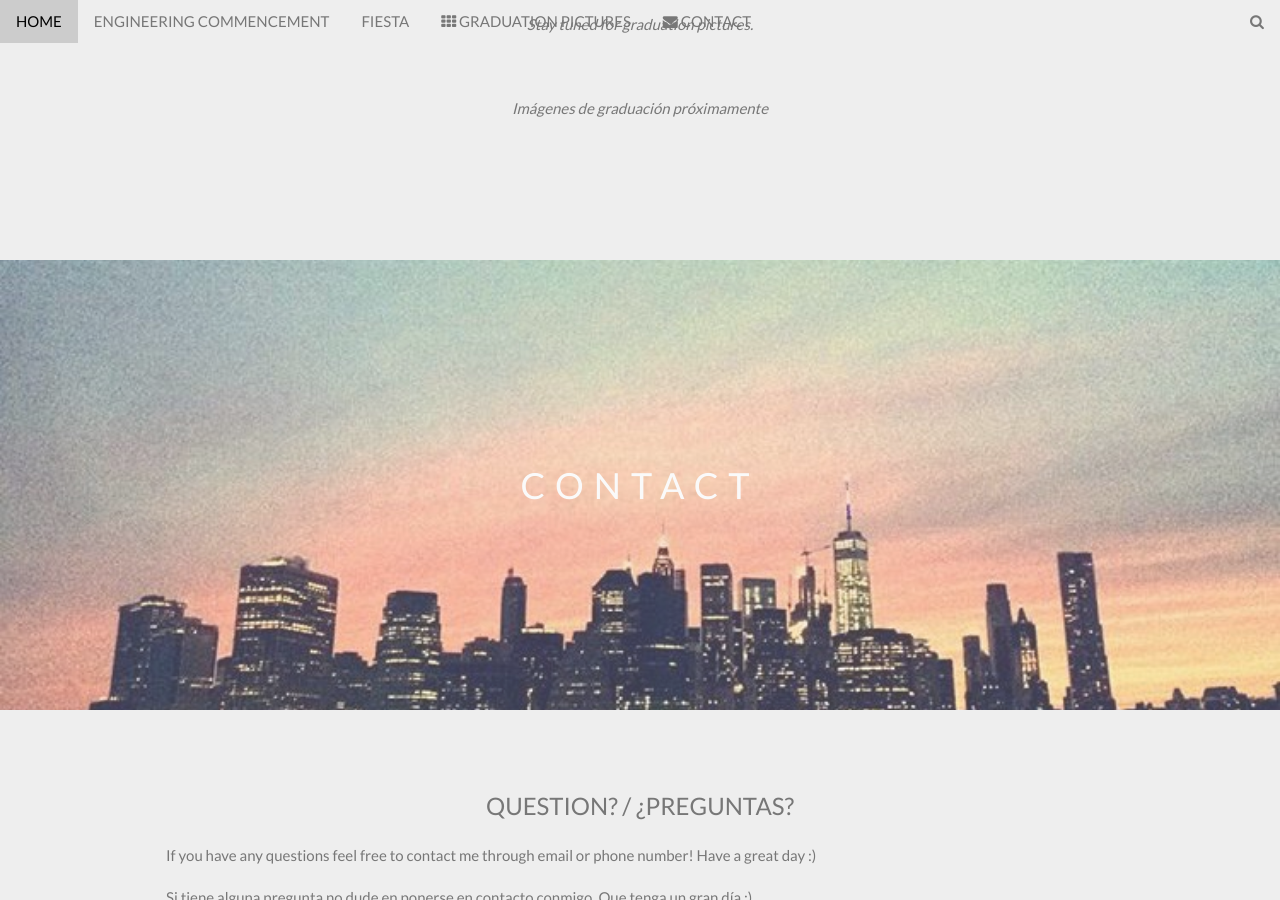
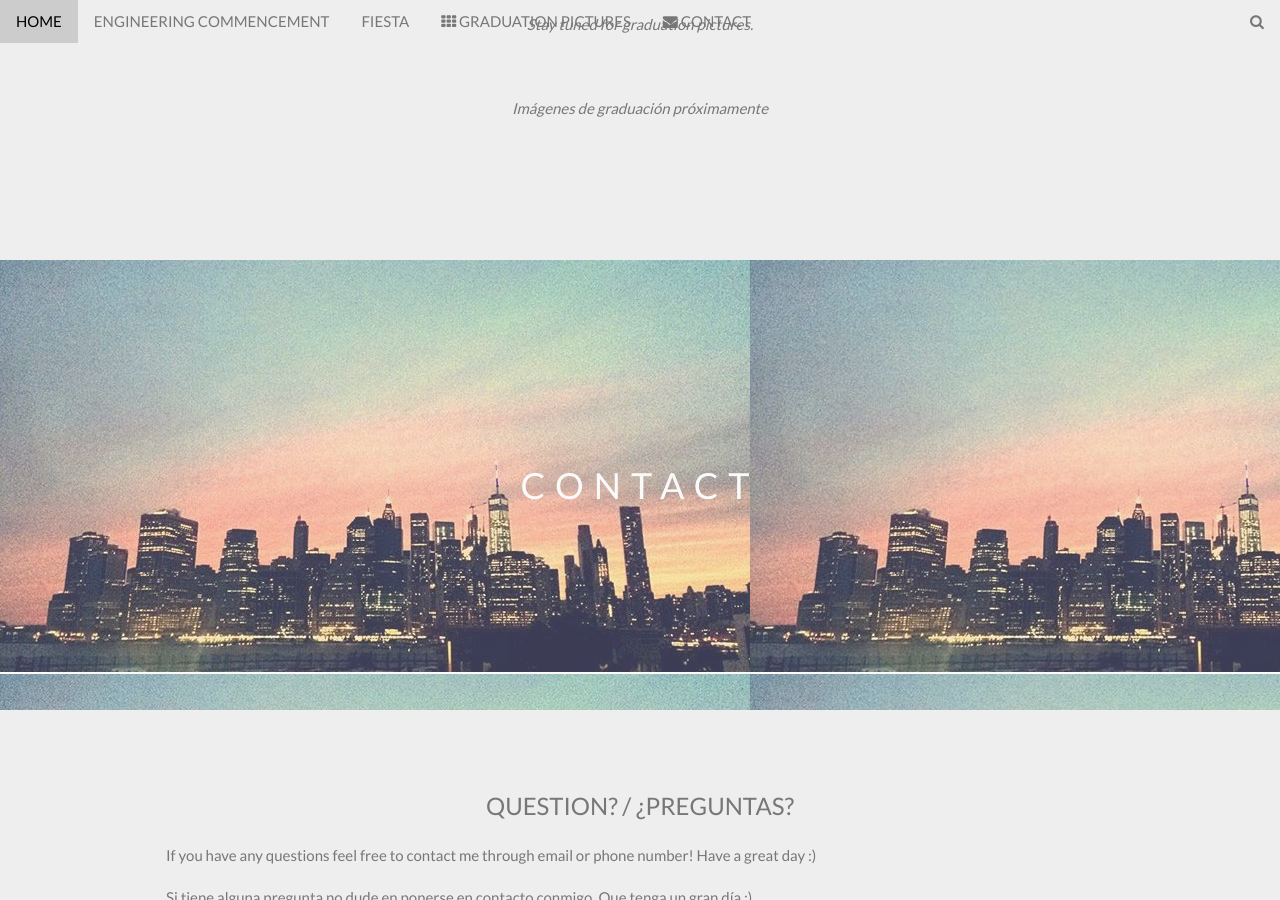
Before and after one commit to jjalfaro9/jjalfaro9.github.io, a Jekyll site: the page built from graduationInvite.html, in a window 1280 px wide and 900 px high, scrolled down 3311 px. Built offline with Jekyll 4.4.1, drawn with Linux system fonts in a browser that asks for light colours.

Commit message:
parallelx to img4 and mobile

```diff
--- a/css/w3-template.css
+++ b/css/w3-template.css
@@ -6,7 +6,7 @@
 }
 
 /* Create a Parallax Effect */
-.bgimg-1, .bgimg-2, .bgimg-3 {
+.bgimg-1, .bgimg-2, .bgimg-3 .bgimg-4 {
     background-attachment: fixed;
     background-position: center;
     background-repeat: no-repeat;
@@ -40,11 +40,11 @@
 .w3-hover-opacity {cursor: pointer;}
 
 /* Turn off parallax scrolling for tablets and phones */
-@media only screen and (max-device-width: 1024px) {
+/*@media only screen and (max-device-width: 1024px) {
     .bgimg-1, .bgimg-2, .bgimg-3 {
         background-attachment: scroll;
     }
-}
+}*/
 
 p.announcment {
     width: 400px;
```
